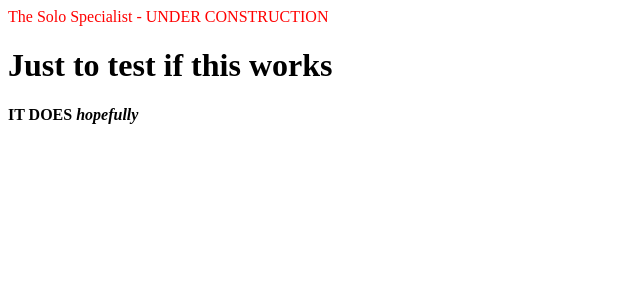
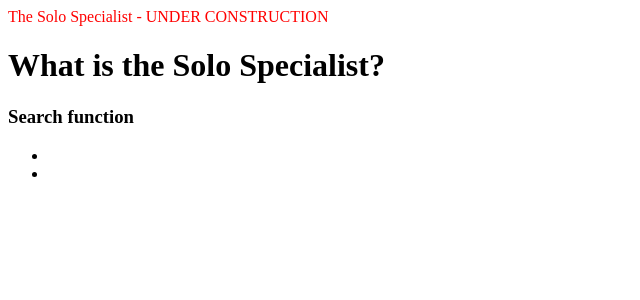
Before and after one commit to Unholyjack/Unholyjack.github.io, a Jekyll site: the page index.html, which Jekyll copies as it is, in a window 1280 px wide. Shown: the top 300 px of the page, without its empty margins (0-640 px from the left). Built offline with Jekyll 4.4.1, drawn with Linux system fonts in a browser that asks for light colours.

Commit message:
Update index.html

```diff
--- a/index.html
+++ b/index.html
@@ -1,6 +1,24 @@
 <!DOCTYPE html>
 <title>Main Page</title>
 <link href="Index.css" type="text/css" rel="stylesheet">
+
 <heading class="heading">The Solo Specialist - UNDER CONSTRUCTION</heading>
-<h1> Just to test if this works</h1>
-<b><strong>IT DOES</strong> <em>hopefully</em></b>
+<body>
+  <Div class="About">
+  <h1>What is the Solo Specialist?</h1>
+    <p>
+    </p>
+  </div>
+
+  <div class="search">
+    <h3>Search function</h3>
+      <ul>
+        <li></li>
+        <li></li>
+     </ul>
+  </div>
+</body>
+  <div class="Disclaimers">
+     <footing>
+     </footing>
+  </div>
```
